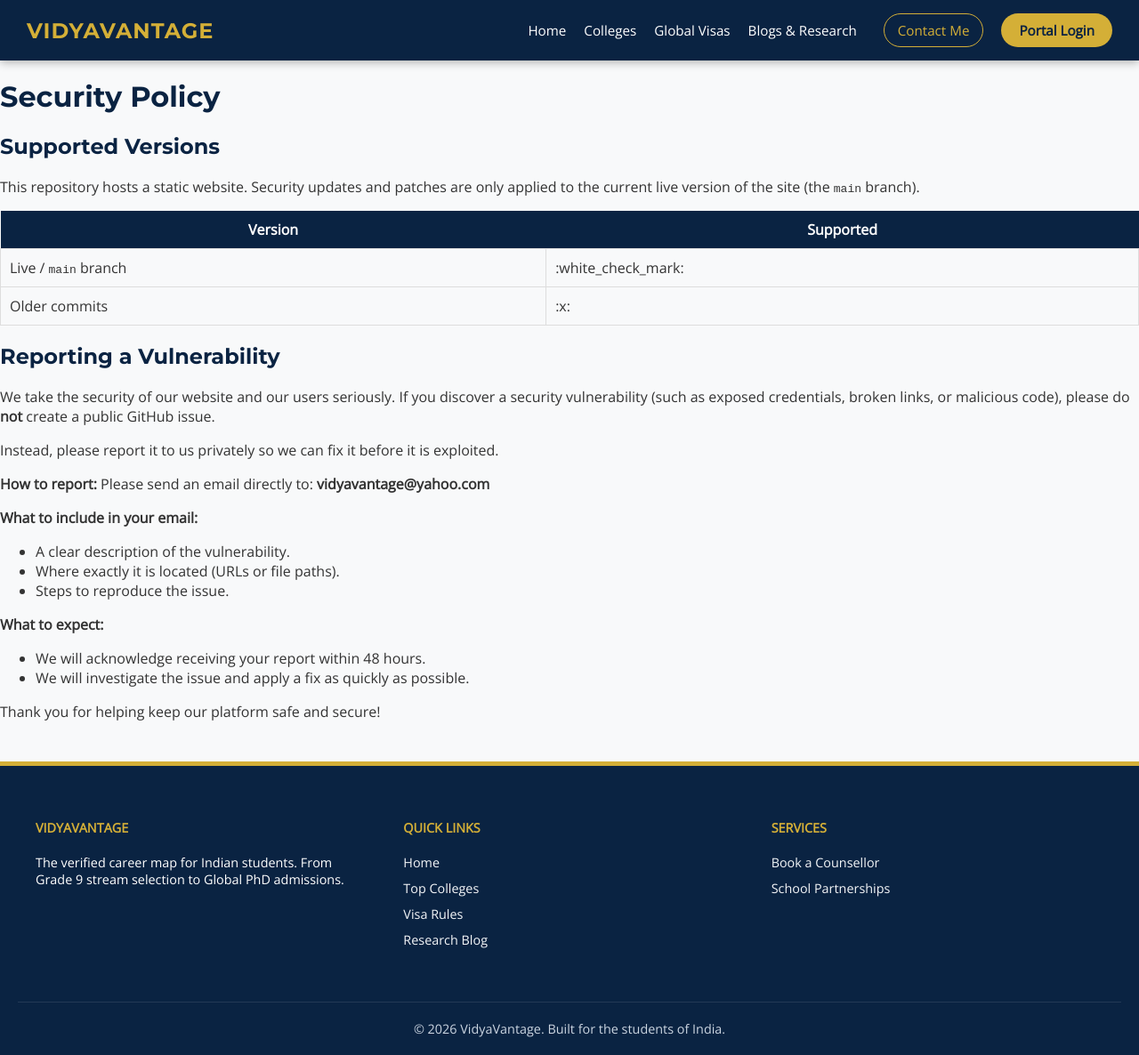
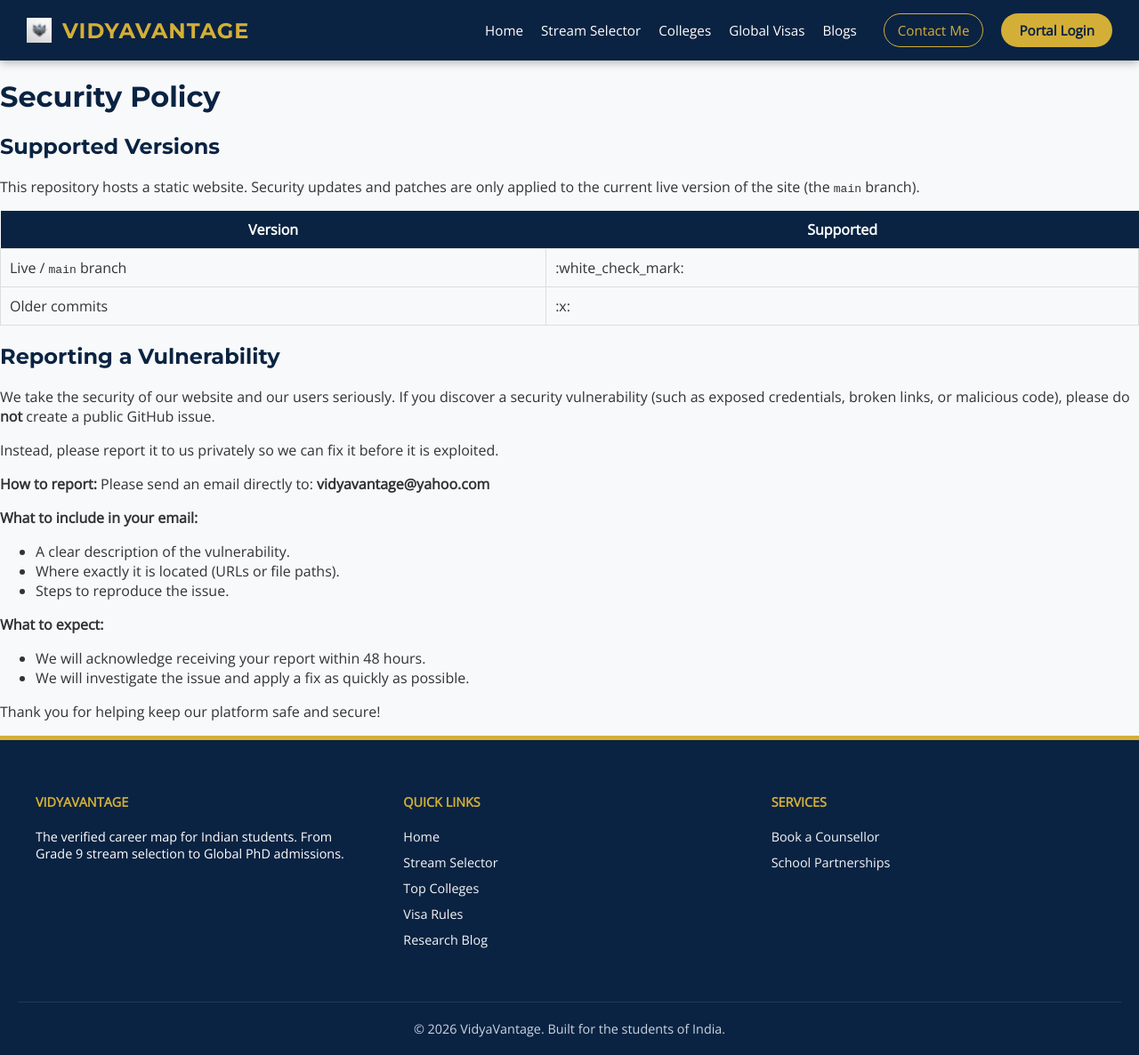
Before and after one commit to antoniovn96/vidyavantage.github.io, a Jekyll site: the page built from SECURITY.md, in a window 1280 px wide and 1186 px high. Shown: the whole window at 89% size. Built offline with Jekyll 4.4.1, drawn with Linux system fonts in a browser that asks for light colours; our own code applies the rules of GitHub Pages for plain Markdown files; comment, search, counter and statistics services are not loaded.

Commit message:
Update default.html

```diff
--- a/_layouts/default.html
+++ b/_layouts/default.html
@@ -5,7 +5,7 @@
     <meta name="viewport" content="width=device-width, initial-scale=1">
     <title>{{ page.title }} | {{ site.title }}</title>
 
-    <link rel="icon" type="image/x-icon" href="{{ '/assets/images/favicon.ico' | relative_url }}">
+    <link rel="icon" type="image/x-icon" href="{{ '/assets/image/favicon-16x16.png' | relative_url }}">
     <link rel="stylesheet" href="{{ '/assets/css/style.css' | relative_url }}">
 
     {% seo %}
@@ -32,6 +32,13 @@
         color: #D4AF37; /* Gold */
         text-decoration: none;
         letter-spacing: 1px;
+        display: flex;
+        align-items: center;
+        gap: 12px;
+      }
+      .nav-logo img {
+        height: 28px; /* Perfectly sizes the 16x16 or larger logo for the navbar */
+        width: auto;
       }
       .nav-links {
         display: flex;
@@ -144,9 +151,9 @@
       .footer-heading { color: #D4AF37; font-weight: bold; margin-bottom: 20px; text-transform: uppercase; }
       .footer-links a { display: block; color: #f4f6f8; text-decoration: none; margin-bottom: 10px; transition: color 0.3s; }
       .footer-links a:hover { color: #D4AF37; padding-left: 5px; }
-      .copyright { text-align: center; margin-top: 50px; padding-top: 20px; border-top: 1px solid rgba(255,255,255,0.1); color: #cbd5e1; /* UPDATED COLOR */ }
+      .copyright { text-align: center; margin-top: 50px; padding-top: 20px; border-top: 1px solid rgba(255,255,255,0.1); color: #cbd5e1; }
 
-      @media (max-width: 900px) {
+      @media (max-width: 1050px) {
         .top-nav { flex-direction: column; gap: 15px; padding: 15px; }
         .nav-links { flex-wrap: wrap; justify-content: center; font-size: 0.85rem; }
       }
@@ -156,13 +163,17 @@
   <body>
 
     <nav class="top-nav">
-      <a href="{{ '/' | relative_url }}" class="nav-logo">VIDYAVANTAGE</a>
+      <a href="{{ '/' | relative_url }}" class="nav-logo">
+        <img src="{{ '/assets/image/favicon-16x16.png' | relative_url }}" alt="VidyaVantage Logo">
+        VIDYAVANTAGE
+      </a>
 
       <div class="nav-links">
         <a href="{{ '/' | relative_url }}">Home</a>
+        <a href="{{ '/stream-selector/' | relative_url }}">Stream Selector</a>
         <a href="{{ '/colleges/' | relative_url }}">Colleges</a>
         <a href="{{ '/visa/' | relative_url }}">Global Visas</a>
-        <a href="{{ '/blog/' | relative_url }}">Blogs & Research</a>
+        <a href="{{ '/blog/' | relative_url }}">Blogs</a>
         <a href="https://github.com/antoniovn96" target="_blank" class="nav-btn" style="margin-left: 10px;">Contact Me</a>
 
         <button id="globalLoginBtn" class="nav-btn-login">Portal Login</button>
@@ -192,6 +203,7 @@
           <div class="footer-heading">Quick Links</div>
           <div class="footer-links">
              <a href="{{ '/' | relative_url }}">Home</a>
+             <a href="{{ '/stream-selector/' | relative_url }}">Stream Selector</a>
              <a href="{{ '/colleges/' | relative_url }}">Top Colleges</a>
              <a href="{{ '/visa/' | relative_url }}">Visa Rules</a>
              <a href="{{ '/blog/' | relative_url }}">Research Blog</a>
@@ -289,7 +301,7 @@
 
                 // If they click Login while logged out, send them to homepage Auth Box
                 loginBtn.onclick = () => {
-                    window.location.href = "{{ '/' | relative_url }}";
+                    window.location.href = "{{ '/index.html' | relative_url }}";
                 };
             }
         });
```
